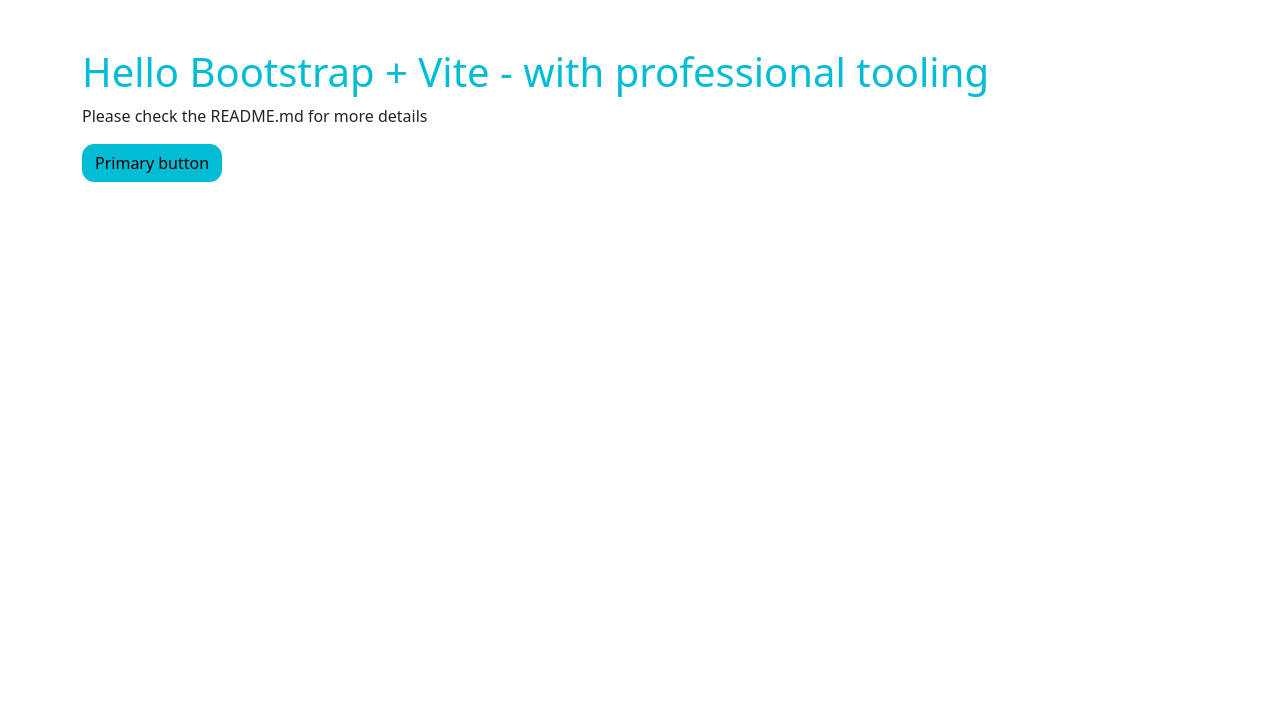
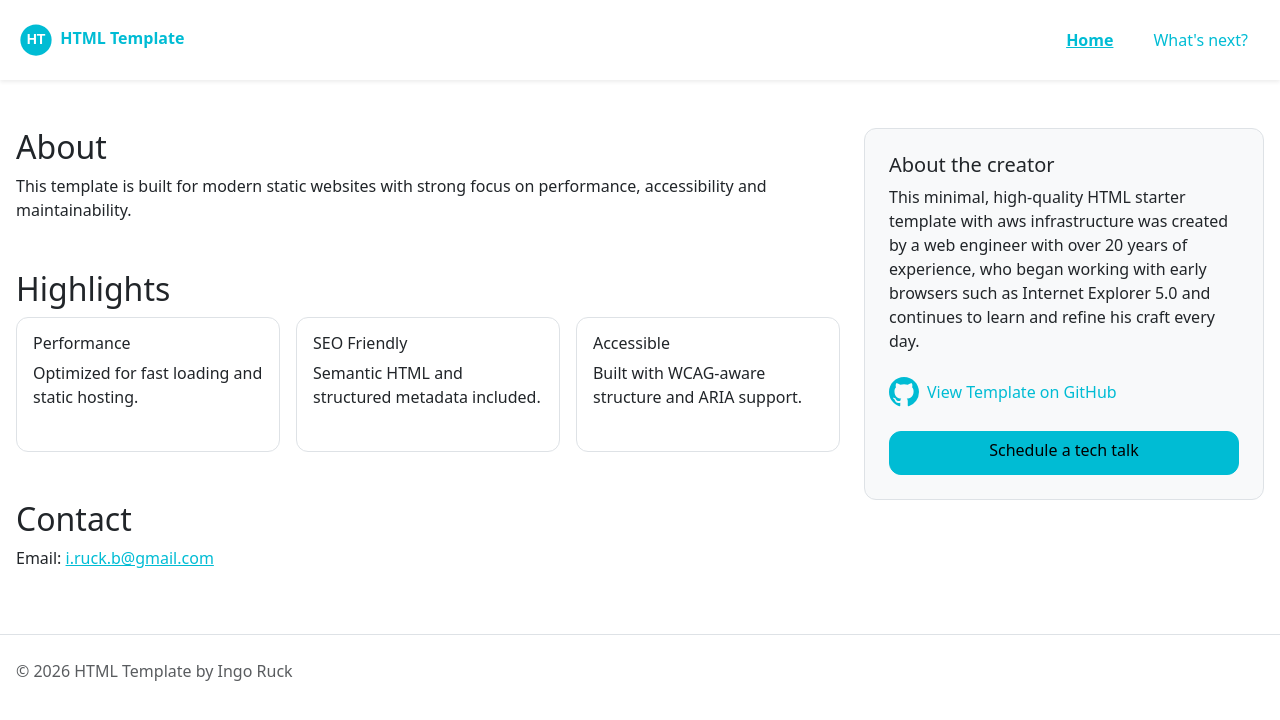
Before and after one commit to iru-b/html-template-vite-aws-tooling, a website built with Vite: page app/index.html in a window 1280 px wide. Built offline with nearby package versions, Linux system fonts and the light colour scheme.

Commit message:
feat: semantic, a11y and seo friendly html pages (#7)

```diff
--- a/app/index.html
+++ b/app/index.html
@@ -1,20 +1,99 @@
 <!doctype html>
 <html lang="en">
+  <head>
+    <meta charset="UTF-8" />
+    <meta name="viewport" content="width=device-width, initial-scale=1.0" />
 
-<head>
-<meta charset="utf-8" />
-    <meta name="viewport" content="width=device-width, initial-scale=1" />
-    <title>Ingo Ruck - Staff Web Engineer</title>
-</head>
+    <title>HTML Template - Vite, aws, tooling</title>
 
-<body>
-    <div class="container py-5">
-        <h1 class="text-primary">Hello Bootstrap + Vite - with professional tooling</h1>
-        <p>Please check the README.md for more details</p>
-        <button class="btn btn-primary" type="button">Primary button</button>
-    </div>
+    <meta
+      name="description"
+      content="Minimal HTML template built with modern web standards, Bootstrap 5, and high-performance static hosting."
+    />
 
+    <link rel="canonical" href="https://example.com" />
+
+    <!-- Open Graph -->
+    <meta property="og:title" content="HTML Template" />
+    <meta
+      property="og:description"
+      content="Modern, fast, accessible HTML template."
+    />
+    <meta property="og:type" content="website" />
+
+    <meta name="theme-color" content="#0d6efd" />
+
+  </head>
+
+  <body>
+    <!-- Skip link -->
+    <a class="visually-hidden-focusable" href="#main">
+      Skip to main content
+    </a>
+
+    <!-- ===================== HEADER ===================== -->
+    <!-- @include src/partials/header.html -->
+
+    <!-- ===================== MAIN ===================== -->
+    <main id="main" class="page-container px-3 py-5">
+      <div class="row g-4">
+
+        <!-- LEFT COLUMN -->
+        <div class="col-12 col-lg-8">
+
+          <section class="mb-5">
+            <h2>About</h2>
+            <p>
+              This template is built for modern static websites with strong focus
+              on performance, accessibility and maintainability.
+            </p>
+          </section>
+
+          <section class="mb-5">
+            <h2>Highlights</h2>
+
+            <div class="row g-3">
+              <div class="col-md-4">
+                <div class="p-3 border rounded highlight-item">
+                  <h3 class="h6">Performance</h3>
+                  <p class="mb-0">Optimized for fast loading and static hosting.</p>
+                </div>
+              </div>
+
+              <div class="col-md-4">
+                <div class="p-3 border rounded highlight-item">
+                  <h3 class="h6">SEO Friendly</h3>
+                  <p class="mb-0">Semantic HTML and structured metadata included.</p>
+                </div>
+              </div>
+
+              <div class="col-md-4">
+                <div class="p-3 border rounded highlight-item">
+                  <h3 class="h6">Accessible</h3>
+                  <p class="mb-0">Built with WCAG-aware structure and ARIA support.</p>
+                </div>
+              </div>
+            </div>
+          </section>
+
+          <section>
+            <h2>Contact</h2>
+            <p>
+              Email:
+              <a href="mailto:i.ruck.b@gmail.com">i.ruck.b@gmail.com</a>
+            </p>
+          </section>
+        </div>
+
+        <!-- RIGHT COLUMN (CTA) -->
+        <!-- @include src/partials/aside.html -->
+      </div>
+    </main>
+
+    <!-- ===================== FOOTER ===================== -->
+    <!-- @include src/partials/footer.html -->
+
+    <!-- JS -->
     <script type="module" src="/src/js/main.js"></script>
-</body>
-
+  </body>
 </html>
--- /dev/null
+++ b/app/src/partials/aside.html
@@ -0,0 +1,32 @@
+<aside class="col-12 col-lg-4">
+    <div class="cta-box p-4 border rounded bg-light">
+        <h2 class="h5">About the creator</h2>
+        <p>
+            This minimal, high-quality HTML starter template with aws infrastructure was created by a web engineer
+            with over 20 years of experience, who began working with early browsers such as
+            Internet Explorer 5.0 and continues to learn and refine his craft every day.
+        </p>
+
+        <div class="d-grid gap-3">
+            <a
+                href="https://github.com/iru-b/html-template-vite-aws-tooling"
+                target="_blank"
+                rel="noopener noreferrer"
+                class="d-inline-flex align-items-center gap-2 text-decoration-none py-2"
+                style="min-height: 44px;"
+                aria-label="View the HTML template source code on GitHub"
+            >
+                <img src="/public/images/github.svg" alt="HTML Template" width="30" />
+                <span>View Template on GitHub</span>
+            </a>
+
+            <a
+                href="mailto:i.ruck.b@gmail.com"
+                class="btn btn-primary w-100"
+                style="min-height: 44px;"
+            >
+                Schedule a tech talk
+            </a>
+        </div>
+    </div>
+</aside>
--- /dev/null
+++ b/app/src/partials/footer.html
@@ -0,0 +1,7 @@
+<footer class="border-top">
+    <div class="page-container px-3 py-4">
+    <p class="mb-0 text-muted">
+        © 2026 HTML Template by Ingo Ruck
+    </p>
+    </div>
+</footer>
--- /dev/null
+++ b/app/src/partials/header.html
@@ -0,0 +1,71 @@
+<script>
+    // work around as biome and vite templating is not compatibel, also this is just a show case app, no real production app
+    document.addEventListener("DOMContentLoaded", () => {
+        const currentPath = window.location.pathname;
+
+        document.querySelectorAll("a[href]").forEach((link) => {
+            const href = link.getAttribute("href");
+
+            if (!href) return;
+
+            // normalize paths (important for "/next.html" vs "next.html")
+            const linkPath = new URL(href, window.location.origin).pathname;
+
+            if (linkPath === currentPath) {
+                link.classList.add("active");
+                link.setAttribute("aria-current", "page");
+            } else {
+                link.classList.remove("active");
+                link.removeAttribute("aria-current");
+            }
+        });
+    });
+</script>
+<header class="header-shadow">
+    <div class="page-container px-3 py-3">
+    <div class="d-flex justify-content-between align-items-center">
+
+        <!-- Logo -->
+        <div class="d-flex align-items-center gap-2">
+            <a class="logo-link" href="/">
+                <img src="/public/images/logo.svg" alt="HTML Template" width="40" />
+                <span class="fw-bold">HTML Template</span>
+            </a>
+        </div>
+
+        <!-- Desktop Nav -->
+        <nav aria-label="Primary navigation">
+        <ul class="nav d-none d-md-flex gap-2">
+            <li class="nav-item">
+                <a class="nav-link nav-link-btn" href="/">Home</a>
+            </li>
+            <li class="nav-item">
+                <a class="nav-link nav-link-btn" href="/next.html">What's next?</a>
+            </li>
+        </ul>
+        </nav>
+
+        <!-- Mobile Hamburger -->
+        <button
+        class="btn btn-outline-primary d-md-none"
+        aria-label="Open menu"
+        onclick="document.getElementById('mobileNav').classList.toggle('open')"
+        type="button"
+        >
+        ☰
+        </button>
+    </div>
+
+    <!-- Mobile Nav -->
+    <nav id="mobileNav" class="mobile-nav mt-3 d-md-none" aria-label="Mobile navigation">
+        <ul class="nav flex-column">
+            <li class="nav-item">
+                <a class="nav-link nav-link-btn" href="/">Home</a>
+            </li>
+            <li class="nav-item">
+                <a class="nav-link nav-link-btn" href="/next.html">What's next?</a>
+            </li>
+        </ul>
+    </nav>
+    </div>
+</header>
--- /dev/null
+++ b/app/src/scss/_custom.scss
@@ -0,0 +1,72 @@
+@import "bootstrap/scss/functions";
+@import "bootstrap/scss/variables";
+@import "bootstrap/scss/mixins";
+
+/* =========================
+   Layout system
+========================== */
+
+.page-container {
+  width: 100%;
+  max-width: map-get($container-max-widths, xxl); // Bootstrap 5 max container
+  margin-inline: auto;
+}
+
+/* Sticky header */
+header {
+  position: sticky;
+  top: 0;
+  z-index: $zindex-sticky;
+  background-color: $body-bg;
+  min-height: 72px;
+}
+
+.logo-link {
+    text-decoration: none;
+    font-weight: normal !important;
+}
+
+main {
+  position: relative;
+  z-index: 1;
+}
+
+/* Header shadow separator */
+.header-shadow {
+  box-shadow: $box-shadow-sm;
+}
+
+/* Nav link */
+.nav-link-btn {
+  padding: $spacer * 0.75 $spacer;
+  min-height: 44px;
+  display: inline-flex;
+  align-items: center;
+
+  &.active {
+    font-weight: $font-weight-semibold;
+    text-decoration: underline;
+  }
+}
+
+/* Mobile nav */
+.mobile-nav {
+  display: none;
+
+  &.open {
+    display: block;
+  }
+}
+
+/* CTA card */
+.cta-box {
+  position: sticky;
+  top: 90px;
+}
+
+/* Responsive styles */
+@include media-breakpoint-up(md) {
+  .highlight-item {
+    min-height: 135px;
+  }
+}
--- a/app/src/scss/main.scss
+++ b/app/src/scss/main.scss
@@ -9,3 +9,5 @@
 body {
   font-family: system-ui, sans-serif;
 }
+
+@import "./_custom.scss";
--- a/app/vite.config.js
+++ b/app/vite.config.js
@@ -1,7 +1,23 @@
+import fs from "node:fs";
 import { resolve } from "node:path";
 import { visualizer } from "rollup-plugin-visualizer";
 
 const shouldAnalyze = process.env.ANALYZE === "true";
+
+function htmlIncludes() {
+  return {
+    name: "html-includes",
+    transformIndexHtml: {
+      order: "pre",
+      handler(html, ctx) {
+        return html.replace(/<!--\s*@include\s+(.*?)\s*-->/g, (_, file) => {
+          const filePath = resolve(process.cwd(), file.trim());
+          return fs.readFileSync(filePath, "utf-8");
+        });
+      },
+    },
+  };
+}
 
 export default {
   root: ".",
@@ -10,6 +26,7 @@
     rollupOptions: {
       input: {
         main: resolve(__dirname, "index.html"),
+        next: resolve(__dirname, "next.html"),
         notFound: resolve(__dirname, "404.html"),
       },
     },
@@ -17,6 +34,8 @@
   },
 
   plugins: [
+    htmlIncludes(),
+
     shouldAnalyze &&
       visualizer({
         filename: "dist/bundle-analysis.html",
```
Also changed, not shown: app/next.html (added, +119 -0 lines), app/public/images/github.svg (added), app/public/images/logo.svg (added), pnpm-lock.yaml.
